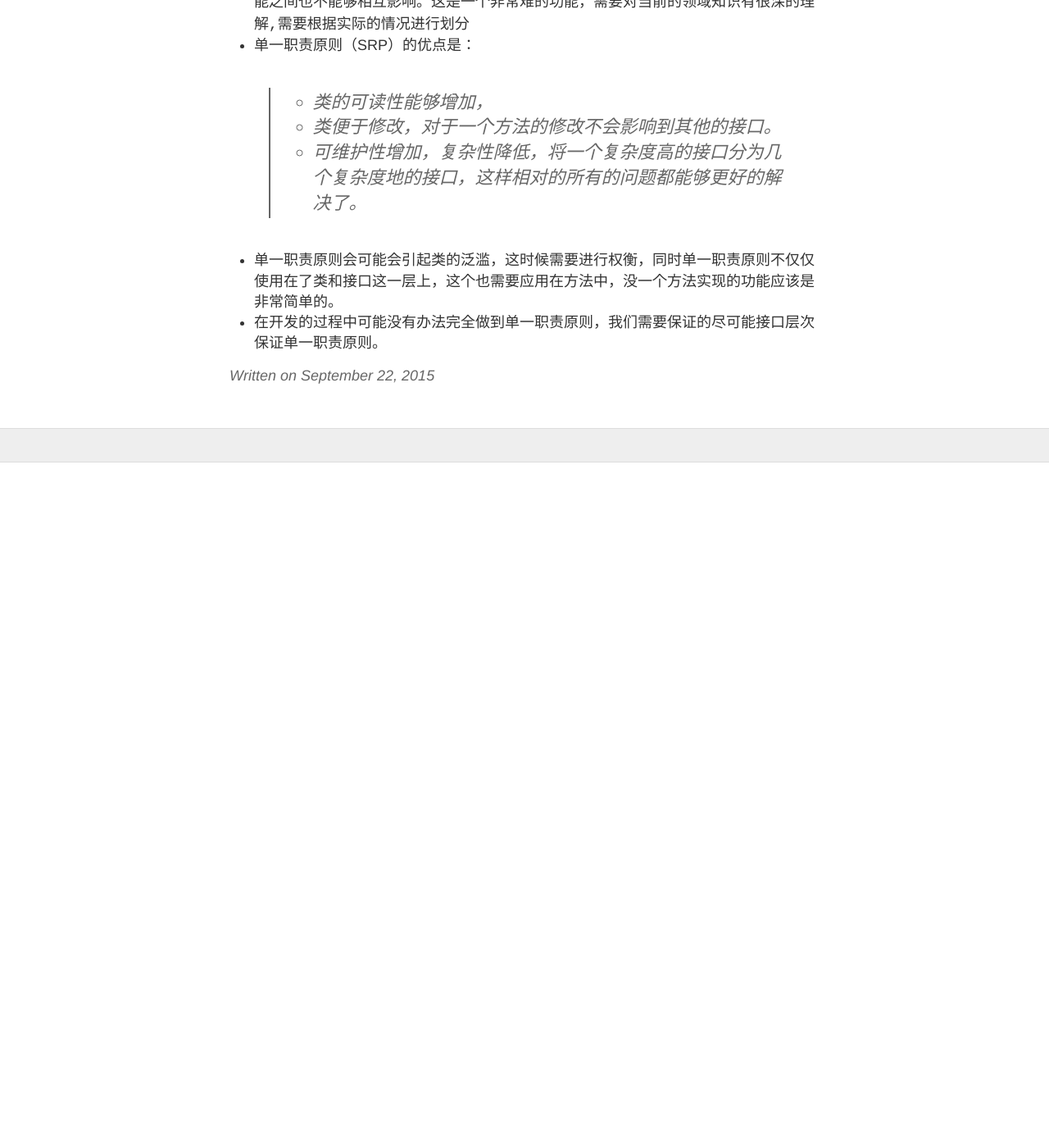
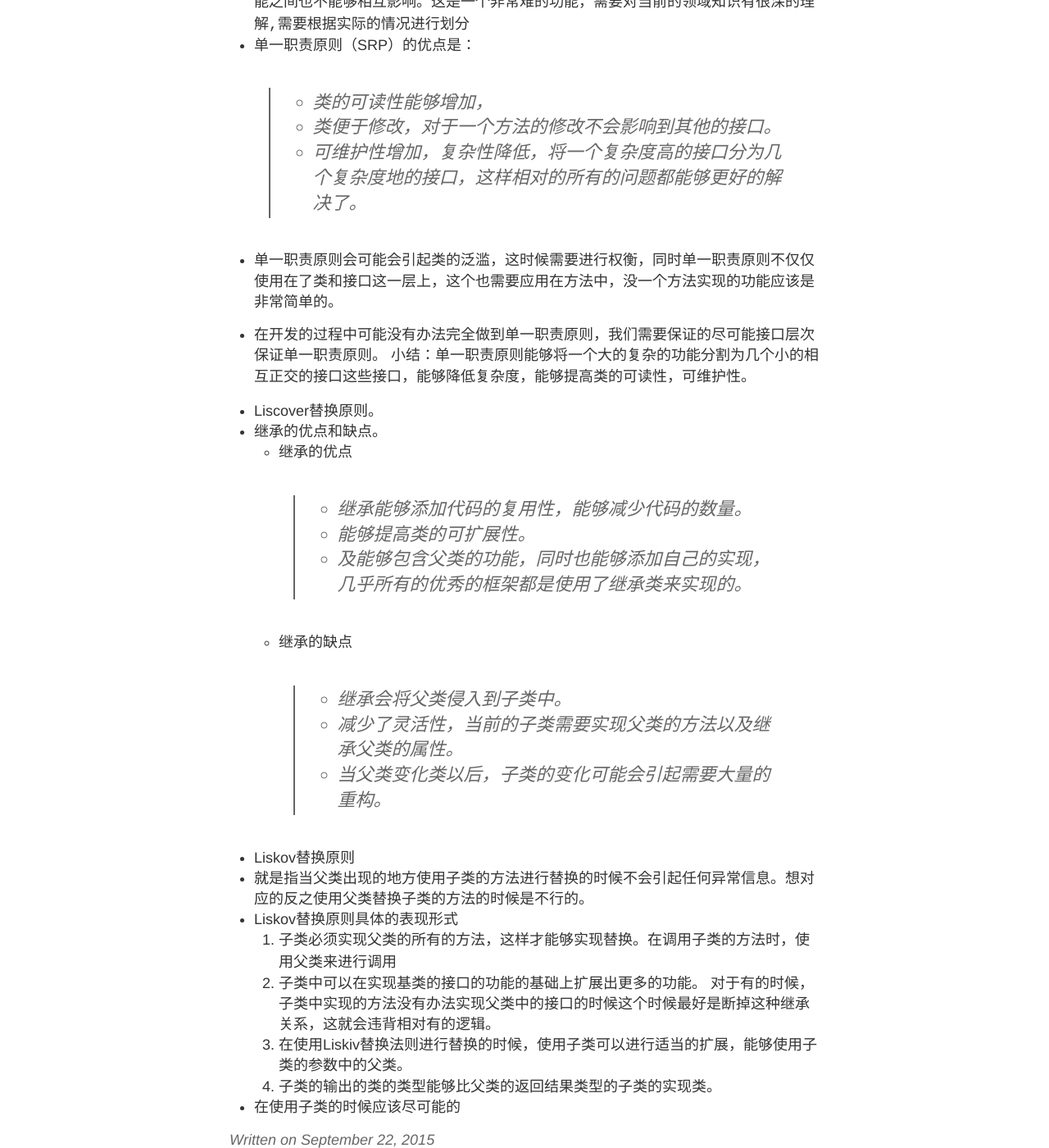
Before and after one commit to zhenru/zhenru.github.io, a Jekyll site: the page built from _posts/2015-09-22-设计模式阅读.md, in a window 1280 px wide and 1400 px high, scrolled down 469 px. Shown: the whole window at 82% size. Built offline with Jekyll 4.4.1, drawn with Linux system fonts in a browser that asks for light colours; before the commit the page ends 1033 px from its top, so only the background shows below that.

Commit message:
add the remote

```diff
--- a/_posts/2015-09-22-设计模式阅读.md
+++ b/_posts/2015-09-22-设计模式阅读.md
@@ -14,3 +14,24 @@ title: 设计模式阅读手记
 
 * 单一职责原则会可能会引起类的泛滥，这时候需要进行权衡，同时单一职责原则不仅仅使用在了类和接口这一层上，这个也需要应用在方法中，没一个方法实现的功能应该是非常简单的。
 * 在开发的过程中可能没有办法完全做到单一职责原则，我们需要保证的尽可能接口层次保证单一职责原则。
+`小结：单一职责原则能够将一个大的复杂的功能分割为几个小的相互正交的接口这些接口，能够降低复杂度，能够提高类的可读性，可维护性。`
+
+- Liscover替换原则。
+ * 继承的优点和缺点。
+   - 继承的优点
+   > * 继承能够添加代码的复用性，能够减少代码的数量。
+   >  * 能够提高类的可扩展性。
+   >  * 及能够包含父类的功能，同时也能够添加自己的实现，几乎所有的优秀的框架都是使用了继承类来实现的。
+   - 继承的缺点
+   > * 继承会将父类侵入到子类中。
+   > * 减少了灵活性，当前的子类需要实现父类的方法以及继承父类的属性。
+   > * 当父类变化类以后，子类的变化可能会引起需要大量的重构。
+
+*  Liskov替换原则
+  * 就是指当父类出现的地方使用子类的方法进行替换的时候不会引起任何异常信息。想对应的反之使用父类替换子类的方法的时候是不行的。
+* Liskov替换原则具体的表现形式
+  1. 子类必须实现父类的所有的方法，这样才能够实现替换。`在调用子类的方法时，使用父类来进行调用`
+  2. 子类中可以在实现基类的接口的功能的基础上扩展出更多的功能。 对于有的时候，子类中实现的方法没有办法实现父类中的接口的时候这个时候最好是断掉这种继承关系，这就会违背相对有的逻辑。
+  3.  在使用Liskiv替换法则进行替换的时候，使用子类可以进行适当的扩展，能够使用子类的参数中的父类。
+  4.  子类的输出的类的类型能够比父类的返回结果类型的子类的实现类。
+* 在使用子类的时候应该尽可能的
```
